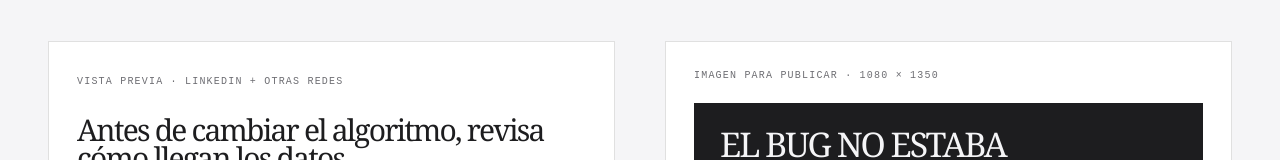
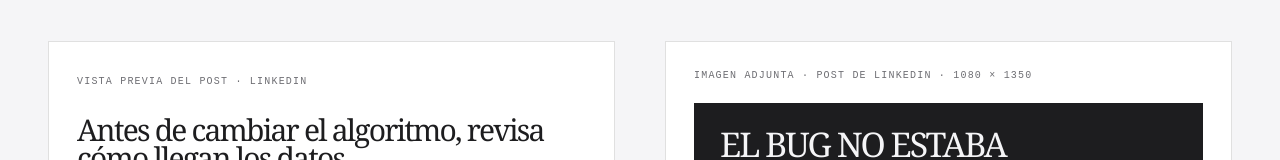
Before and after one commit to hackathon-crafter-startpost/demo-buildsignal, a plain HTML site: page index.html in a window 1280 px wide. Both pictures are taken after a click on the button "Convertir en contenido →". Shown: the part 2167-2327 px from the top of the page. Drawn offline with Linux system fonts and the light colour scheme.

Commit message:
feat: add LinkedIn post preview

```diff
--- a/index.html
+++ b/index.html
@@ -6,5 +6,5 @@
 03  <em>✓ root cause found</em>
 <small>PROJECT / ORATORIA             ● SANITIZED</small></pre></section>
 <section id="demo"><header><div><label>UN SOLO CAMINO</label><h2>De un proyecto<br>detenido a una historia.</h2></div><p>No importa si el proyecto sigue en GitHub o si el equipo no lo vio. Cada solución deja una señal.</p></header><div class="steps"><span class="on">01<br><b>Trabajas</b><small>El proyecto queda ahí</small></span><span>02<br><b>Resuelves</b><small>El bug deja evidencia</small></span><span>03<br><b>Detectas</b><small>Encuentra el aprendizaje</small></span><span>04<br><b>Publicas</b><small>El valor sale del proyecto</small></span></div><article class="detect"><small>MOMENTO DETECTADO <mark>VALOR 86/100</mark></small><div class="twocol"><div><label>EL PROBLEMA</label><h3>El detector de muletillas marcaba falsos positivos.</h3><p>Se ajustaron umbrales, pero el resultado no cambiaba.</p><div class="chips">3 intentos　 8 tests　 1 causa raíz</div></div><div><label>LO QUE ENCONTRÓ</label><h3>El navegador suavizaba los espectros</h3><p><code>smoothingTimeConstant = 0.8</code> estaba mezclando los datos de entrada.</p><div class="compare"><span>ANTES<br><code>smooth: 0.8</code><b>✕ falsos positivos</b></span><span>DESPUÉS<br><code>smooth: 0</code><b>✓ tests pasan</b></span></div></div></div><footer>⌁ Basado en 6 eventos sanitizados <button id="accept">Convertir en contenido →</button></footer></article></section>
-<section id="content" class="hidden"><header><div><label>CONTENIDO SUGERIDO</label><h2>El valor sale<br>del repositorio.</h2></div><p>La app no publica por ti. Te entrega contexto para analizar, editar y decidir.</p></header><div class="twocol"><article class="post"><small>VISTA PREVIA · LINKEDIN + OTRAS REDES</small><h3>Antes de cambiar el algoritmo, revisa cómo llegan los datos.</h3><p>El detector de muletillas generaba falsos positivos.</p><p>Probé varios umbrales, pero el problema seguía.</p><p>La causa estaba antes del algoritmo: <code>smoothingTimeConstant = 0.8</code> mezclaba los espectros.</p><p>Desactivé el suavizado y las pruebas pasaron.</p><p class="takeaway">El aprendizaje: revisa los datos de entrada antes de ajustar la lógica.</p><small>#webaudio　#debugging　#javascript</small></article><article class="share"><small>IMAGEN PARA PUBLICAR · 1080 × 1350</small><div><h3>EL BUG NO ESTABA<br><em>EN EL ALGORITMO.</em></h3><p>smooth: 0.8 → smooth: 0</p><strong>Revisa tus datos antes de cambiar tu lógica.</strong><small>BUILDSIGNAL / ORATORIA</small></div><button id="published">Publicar en redes ↗</button></article></div></section>
+<section id="content" class="hidden"><header><div><label>CONTENIDO SUGERIDO</label><h2>El valor sale<br>del repositorio.</h2></div><p>La app no publica por ti. Te entrega contexto para analizar, editar y decidir.</p></header><div class="twocol"><article class="post"><small>VISTA PREVIA DEL POST · LINKEDIN</small><h3>Antes de cambiar el algoritmo, revisa cómo llegan los datos.</h3><p>El detector de muletillas generaba falsos positivos.</p><p>Probé varios umbrales, pero el problema seguía.</p><p>La causa estaba antes del algoritmo: <code>smoothingTimeConstant = 0.8</code> mezclaba los espectros.</p><p>Desactivé el suavizado y las pruebas pasaron.</p><p class="takeaway">El aprendizaje: revisa los datos de entrada antes de ajustar la lógica.</p><small>#webaudio　#debugging　#javascript</small></article><article class="share"><small>IMAGEN ADJUNTA · POST DE LINKEDIN · 1080 × 1350</small><div><h3>EL BUG NO ESTABA<br><em>EN EL ALGORITMO.</em></h3><p>smooth: 0.8 → smooth: 0</p><strong>Revisa tus datos antes de cambiar tu lógica.</strong><small>BUILDSIGNAL / ORATORIA</small></div><button id="published">Publicar en LinkedIn y otras redes ↗</button></article></div></section>
 <section class="metrics"><div><label>VALOR MEDIBLE</label><h2>Lo que se queda<br>también suma.</h2><p>La métrica es cuánto valor sale del trabajo que ya existe.</p></div><div class="metric-grid"><article><small>PROYECTOS VISIBILIZADOS</small><b>01</b><small>proyecto con aprendizaje detectado</small></article><article><small>SUGERENCIAS ACEPTADAS</small><b>01</b><small>de 01 momento detectado</small></article><article><small>PUBLICACIONES</small><b id="count">00</b><small>veces que salió del proyecto</small></article></div></section><footer class="bottom"><b>BuildSignal</b><span>Haz visible lo que resolviste.</span><span>Demo de producto · 2026</span></footer></main><script>accept.onclick=()=>{content.classList.remove('hidden');accept.textContent='✓ Contenido generado';content.scrollIntoView({behavior:'smooth'})};published.onclick=()=>{published.textContent='✓ Publicado en redes ↗';count.textContent='01';published.classList.add('done')}</script></body></html>
```
